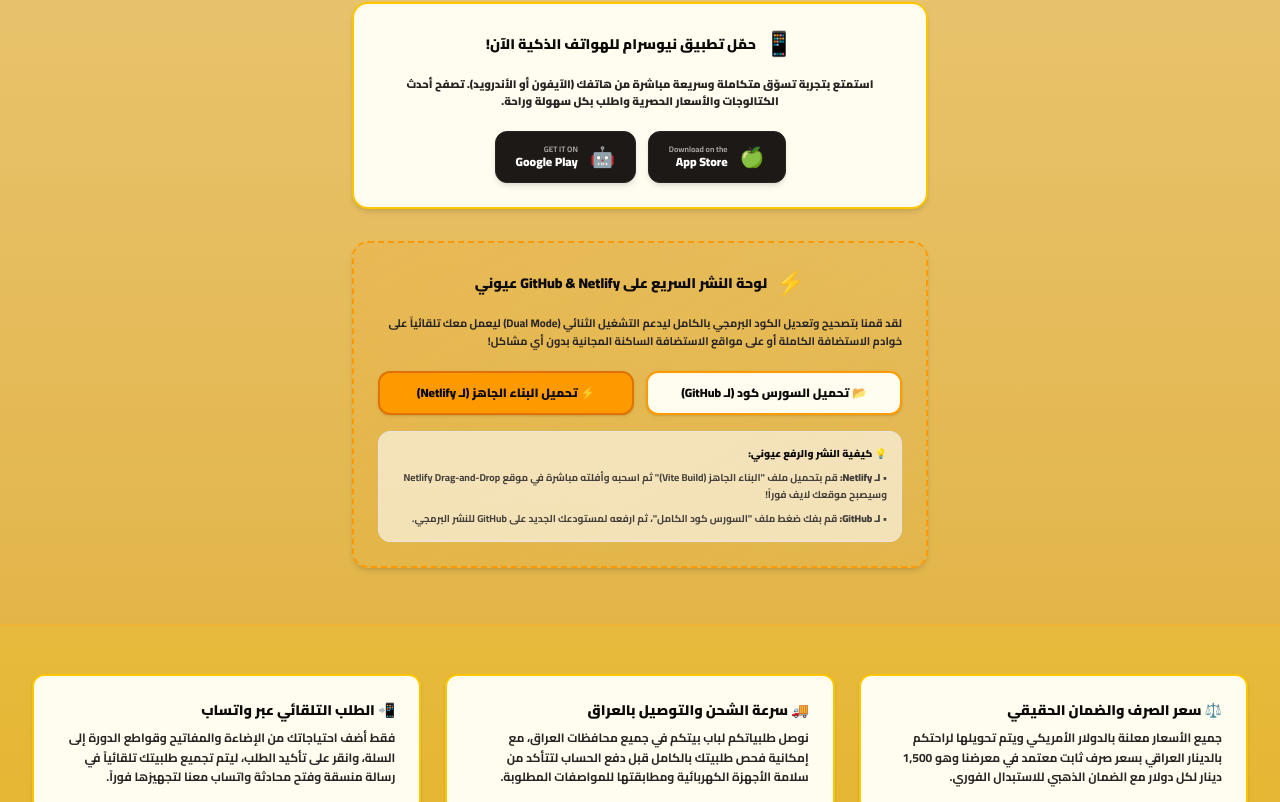
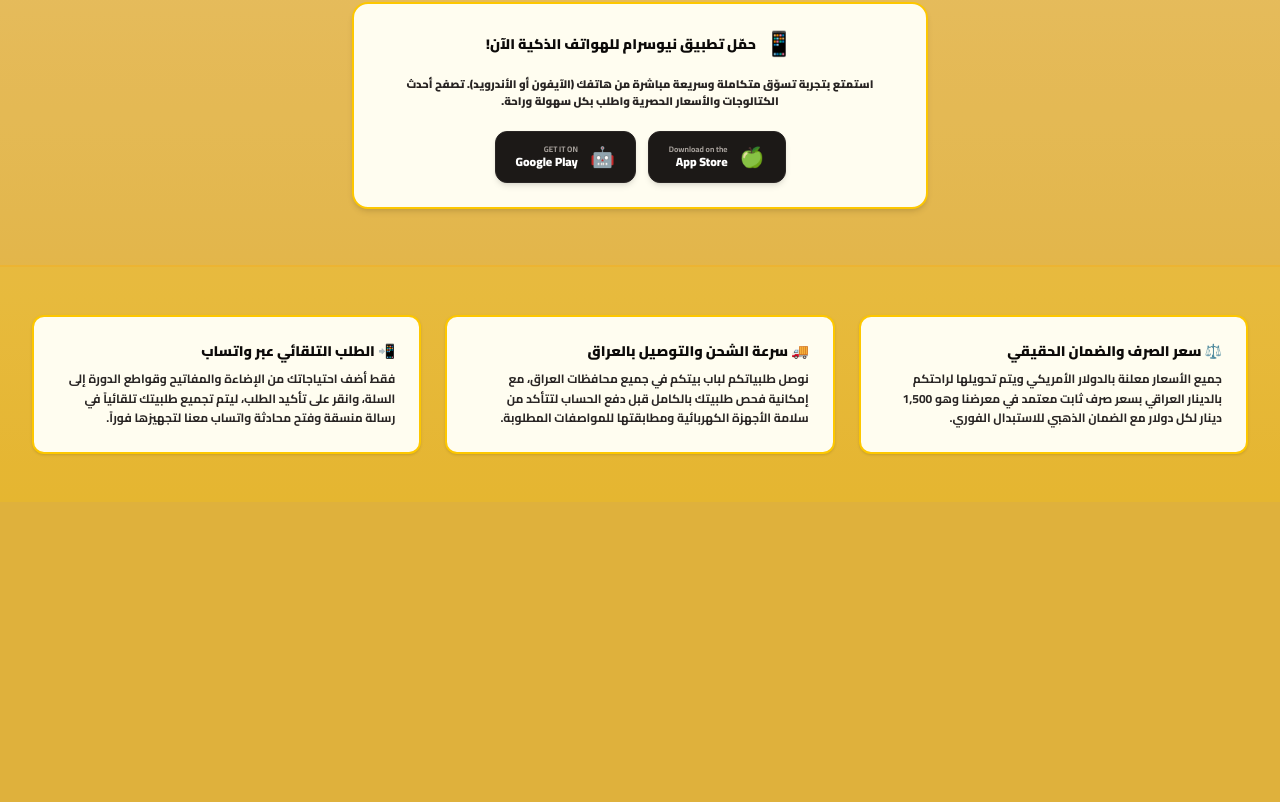
Before and after one commit to hasonimortada0-crypto/HUSSAIN-M.ZAYIR, a React (Vite) app: page / in a window 1280 px wide. Shown: the part 3938-4740 px from the top of the page. After the commit the page ends 4440 px from the top, so only its background shows below. Built offline with nearby package versions, Linux system fonts and the light colour scheme; no server answers; a web font is replaced by a local one.

Commit message:
Update App.tsx

```diff
--- a/src/App.tsx
+++ b/src/App.tsx
@@ -1339,38 +1339,6 @@
             </div>
           </div>
 
-          {/* Developer / Quick Deployment Panel */}
-          <div className="mt-8 p-6 bg-gradient-to-br from-amber-500/10 via-yellow-500/5 to-transparent rounded-2xl border-2 border-dashed border-amber-500 shadow-md max-w-xl mx-auto space-y-4 text-right" dir="rtl">
-            <div className="flex items-center justify-center gap-2">
-              <span className="text-2xl">⚡</span>
-              <h3 className="text-sm font-black text-stone-950">لوحة النشر السريع على GitHub & Netlify عيوني</h3>
-            </div>
-            <p className="text-[11px] text-stone-800 leading-relaxed font-bold">
-              لقد قمنا بتصحيح وتعديل الكود البرمجي بالكامل ليدعم التشغيل الثنائي (Dual Mode) ليعمل معك تلقائياً على خوادم الاستضافة الكاملة أو على مواقع الاستضافة الساكنة المجانية بدون أي مشاكل!
-            </p>
-            <div className="grid grid-cols-1 sm:grid-cols-2 gap-3 pt-1">
-              <a
-                href="./newsram-project-updated.zip"
-                download="newsram-project-updated.zip"
-                className="inline-flex items-center justify-center gap-2.5 bg-[#FFFDF0] hover:bg-amber-500/10 text-stone-950 px-4 py-3 rounded-xl transition-all shadow-sm border-2 border-amber-500 hover:scale-102 text-right font-black text-xs cursor-pointer"
-              >
-                <span>📂 تحميل السورس كود (لـ GitHub)</span>
-              </a>
-
-              <a
-                href="./newsram-build-only.zip"
-                download="newsram-build-only.zip"
-                className="inline-flex items-center justify-center gap-2.5 bg-amber-500 hover:bg-amber-600 text-stone-950 px-4 py-3 rounded-xl transition-all shadow-sm border-2 border-amber-600 hover:scale-102 text-right font-black text-xs cursor-pointer"
-              >
-                <span>⚡ تحميل البناء الجاهز (لـ Netlify)</span>
-              </a>
-            </div>
-            <div className="p-3.5 bg-white/60 rounded-xl text-[10px] text-stone-700 space-y-2 leading-relaxed font-bold border border-stone-200">
-              <p className="font-black text-stone-950">💡 كيفية النشر والرفع عيوني:</p>
-              <p>• <strong>لـ Netlify:</strong> قم بتحميل ملف "البناء الجاهز (Vite Build)" ثم اسحبه وأفلته مباشرة في موقع Netlify Drag-and-Drop وسيصبح موقعك لايف فوراً!</p>
-              <p>• <strong>لـ GitHub:</strong> قم بفك ضغط ملف "السورس كود الكامل"، ثم ارفعه لمستودعك الجديد على GitHub للنشر البرمجي.</p>
-            </div>
-          </div>
 
         </div>
       </section>
```
